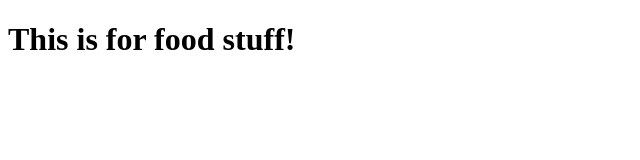
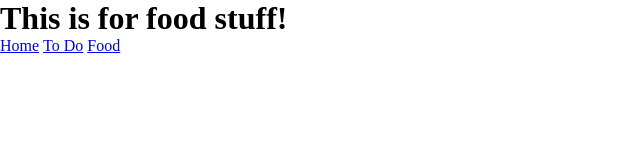
Before and after one commit to axle427/probable-engine, a plain HTML site: page food.html in a window 1280 px wide. Shown: the whole page, without its empty margins (0-640 px from the left). Drawn offline with Linux system fonts and the light colour scheme.

Commit message:
added css sheet and references to it

```diff
--- a/food.html
+++ b/food.html
@@ -2,8 +2,14 @@
 <html>
 	<head>
 		<title>Food!</title>
+		<link rel="stylesheet" type="text/css" href="main.css">
 	</head>
 	<body>
 		<h1>This is for food stuff!</h1>
+		<ul class = "nav">
+      <li><a href="index.html">Home</a></li>
+      <li><a href="todo.html">To Do</a></li>
+      <li><a href="food.html">Food</a></li>
+    </ul>
 	</body>
 </html>
--- /dev/null
+++ b/main.css
@@ -0,0 +1,9 @@
+html, body, h1, h2, h3, h4, ul, ol, li, p, a {
+  padding: 0;
+  border: 0;
+  margin: 0;
+}
+
+.nav li {
+	display: inline;
+}
```
Also changed, not shown: index.html (+3 -2 lines), todo.html (+6 -0 lines).
